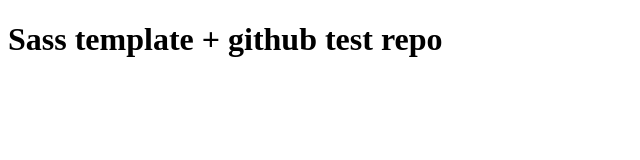
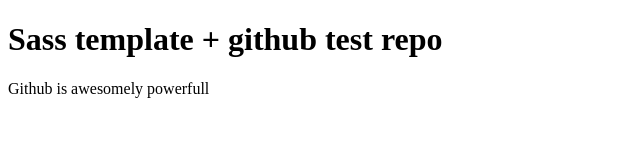
Before and after one commit to JasperKloosterman/gitCommands, a plain HTML site: page index.html in a window 1280 px wide. Shown: the whole page, without its empty margins (0-640 px from the left). Drawn offline with Linux system fonts and the light colour scheme.

Commit message:
New paragraph

```diff
--- a/index.html
+++ b/index.html
@@ -6,5 +6,6 @@
 </head>
 <body>
 	<h1>Sass template + github test repo</h1>
+	<p>Github is awesomely powerfull</p>
 </body>
 </html>
```
